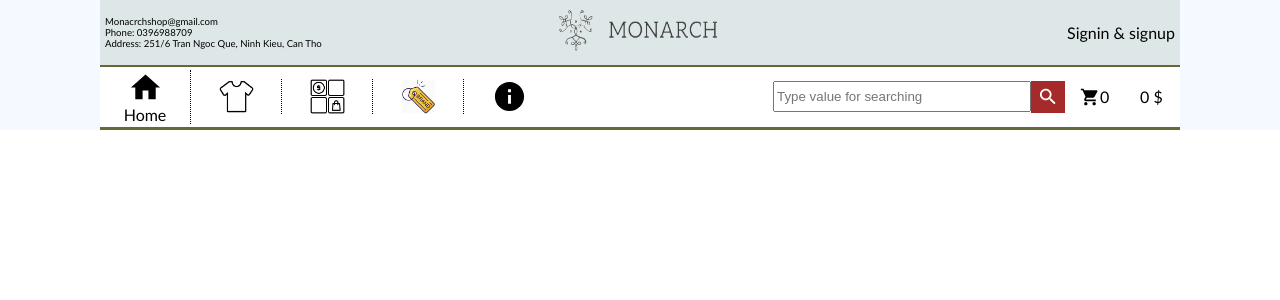
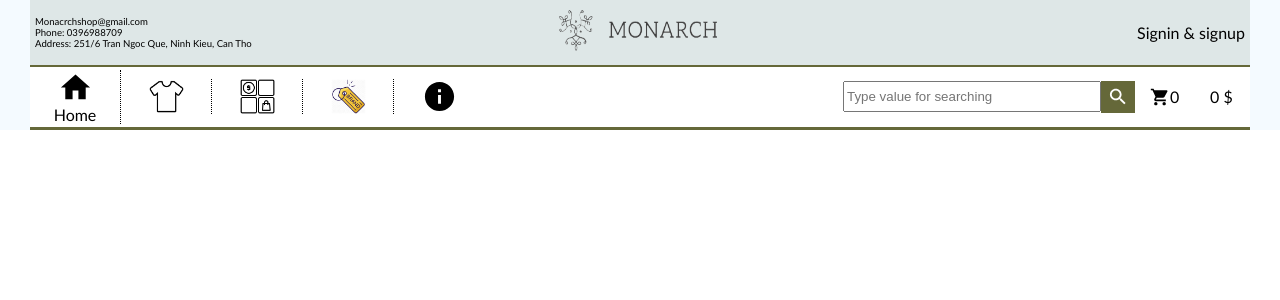
Before and after one commit to ImLancer/monarch-shop, a React (Create React App) app: page / in a window 1280 px wide. Shown: the top 300 px of the page. Built offline with nearby package versions, Linux system fonts and the light colour scheme.

Commit message:
fix color

```diff
--- a/src/components/Header/Header.css
+++ b/src/components/Header/Header.css
@@ -7,8 +7,8 @@
 }
 
 .header__content{
-  padding-left: 100px;
-  padding-right: 100px;
+  padding-left: 30px;
+  padding-right: 30px;
   height: 130px;
 }
 
@@ -120,7 +120,7 @@
   height: 21.5px !important;
   color: white;
   cursor: pointer;
-  background-color: brown;
+  background-color: #656839;
 }
 
 .header__cart{
--- a/src/pages/HomeScreen/index.js
+++ b/src/pages/HomeScreen/index.js
@@ -1,4 +1,4 @@
-import Navbar from 'components/Header';
+import Header from 'components/Header';
 import React from 'react';
 import "./HomeScreen.css";
 
@@ -6,8 +6,8 @@ function HomeScreen() {
   return (
     <div className="home" >
 
-      {/* Nav */}
-      <Navbar />
+      {/* Header */}
+      <Header />
 
       {/* Banner */}
 
```
